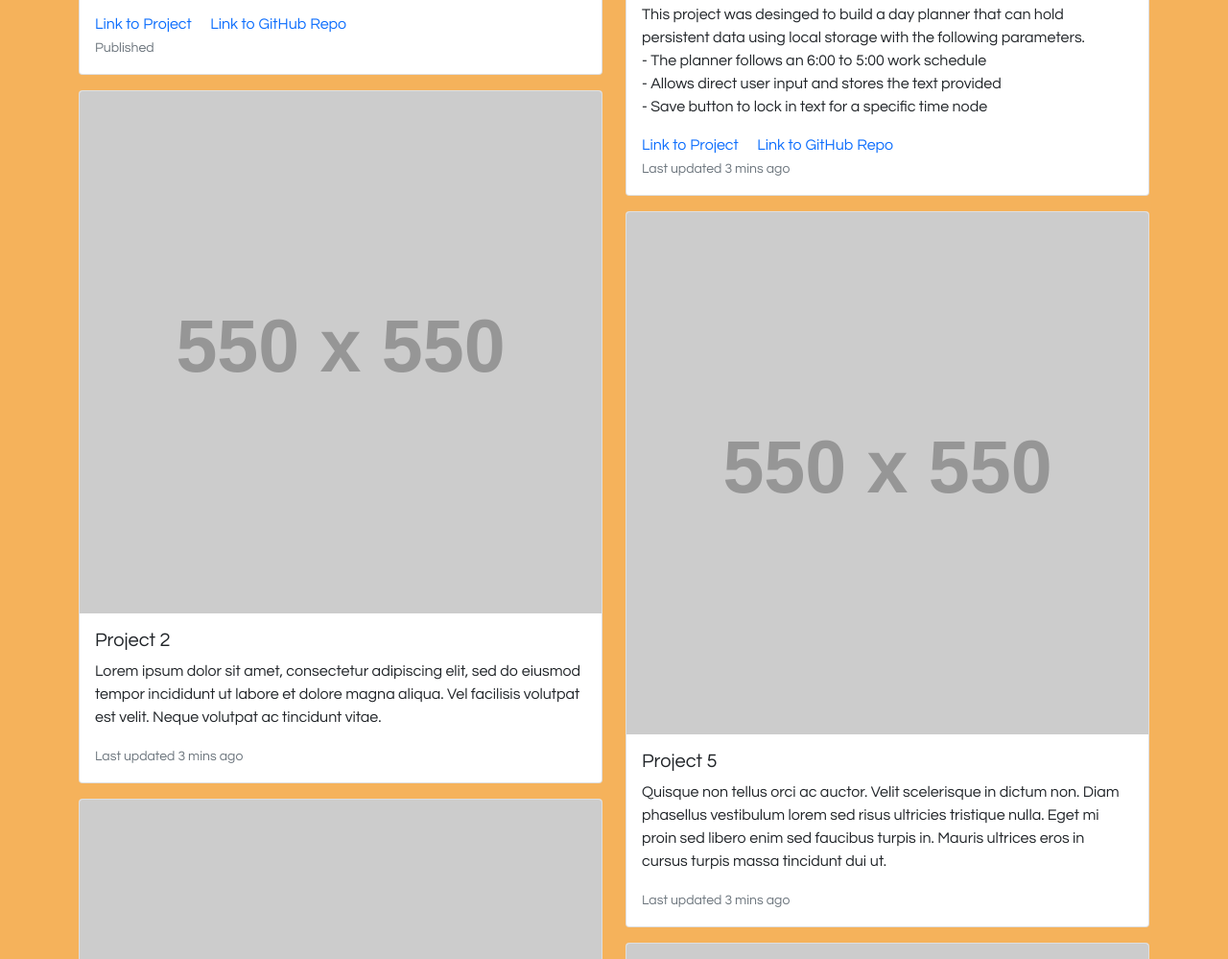
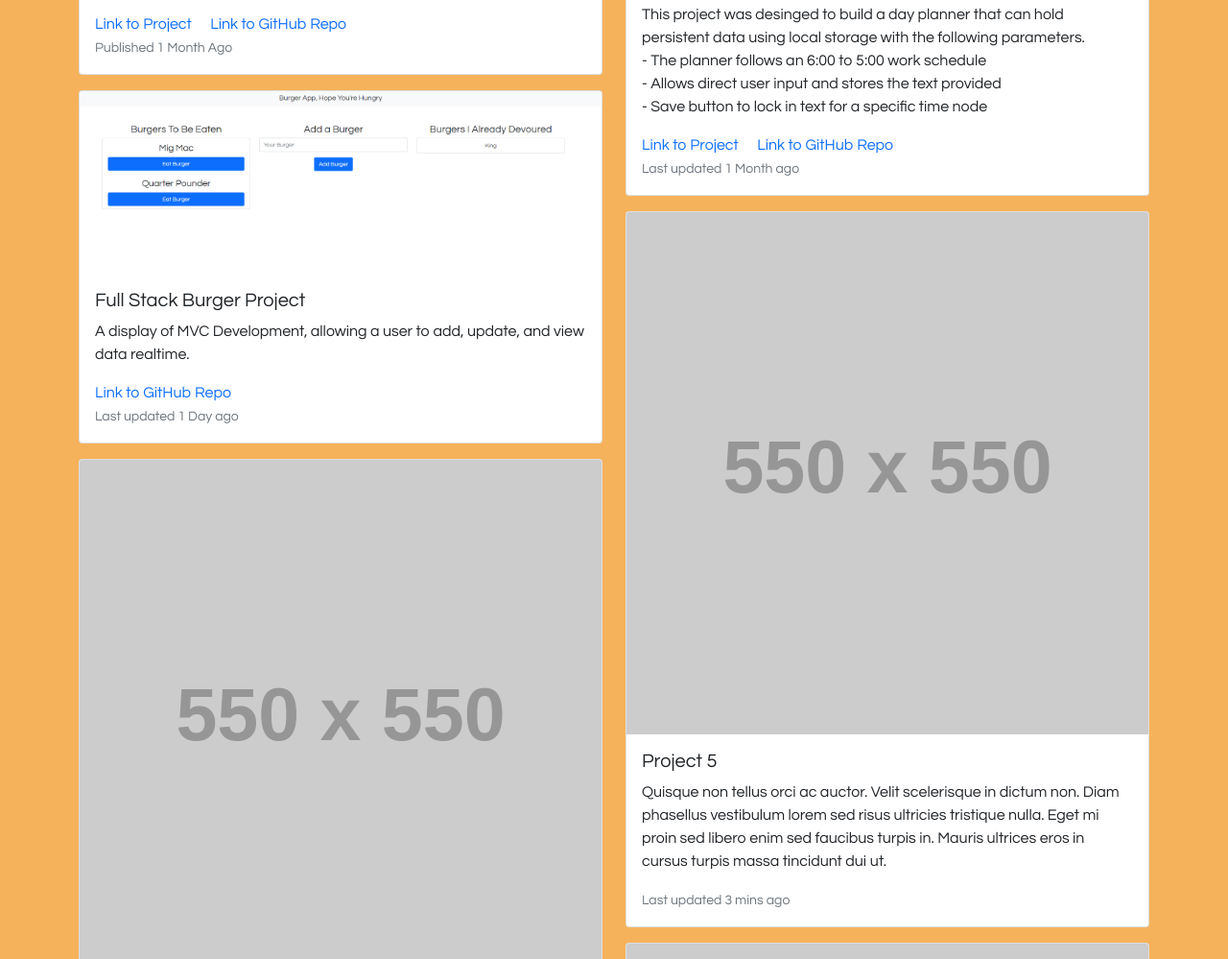
Before and after one commit to jacobhohing/Jakehohing.github.io, a plain HTML site: page portfolio.html in a window 1280 px wide. Shown: the part 543-1542 px from the top of the page at 96% size. Drawn offline with nearby package versions, Linux system fonts and the light colour scheme; placeholder pictures from the web are drawn by us.

Commit message:
Added new portfolio data

```diff
--- a/portfolio.html
+++ b/portfolio.html
@@ -121,19 +121,22 @@
 										<p class="card-text">An Artist search application that displays a list of the searched Artist’s albums, and all of
 											The song tracks associated with it. When clicking a song title, a modal will display the lyrics
 											For that song. </p>
-										<a href="https://jacobhohing.github.io/Day-Planner/Assets/index.html"  target="_blank"  class="card-link">Link to Project</a>
-										<a href="https://github.com/jacobhohing/Day-Planner" target="_blank" class="card-link">Link to GitHub Repo</a>
-										<p class="card-text"><small class="text-muted">Published </small></p>
+										<a href="https://jkelly101.github.io/tune-up-music-project/index.html"  target="_blank"  class="card-link">Link to Project</a>
+										<a href="https://github.com/jkelly101/tune-up-music-project" target="_blank" class="card-link">Link to GitHub Repo</a>
+
+
+										<p class="card-text"><small class="text-muted">Published 1 Month Ago</small></p>
 									</div>
 								</div>
 							</article>
 							<article class="col-12 mt-3">
 								<div class="card ">
-									<img src="https://via.placeholder.com/550" class="card-img-top " alt="...">
+									<img src="assets/images/burgerImg.PNG" class="card-img-top " alt="...">
 									<div class="card-body">
-										<h5 class="card-title">Project 2</h5>
-										<p class="card-text">Lorem ipsum dolor sit amet, consectetur adipiscing elit, sed do eiusmod tempor incididunt ut labore et dolore magna aliqua. Vel facilisis volutpat est velit. Neque volutpat ac tincidunt vitae.</p>
-										<p class="card-text"><small class="text-muted">Last updated 3 mins ago</small></p>
+										<h5 class="card-title">Full Stack Burger Project</h5>
+										<p class="card-text">A display of MVC Development, allowing a user to add, update, and view data realtime.</p>
+										<a href="https://github.com/jacobhohing/Burger-App" target="_blank" class="card-link">Link to GitHub Repo</a>
+										<p class="card-text"><small class="text-muted">Last updated 1 Day ago</small></p>
 									</div>
 								</div>
 							</article>
@@ -161,9 +164,9 @@
 											- The planner follows an 6:00 to 5:00 work schedule<br>
 											- Allows direct user input and stores the text provided<br>
 											- Save button to lock in text for a specific time node</p>
-											<a href="https://jkelly101.github.io/tune-up-music-project/index.html"  target="_blank"  class="card-link">Link to Project</a>
-											<a href="https://github.com/jkelly101/tune-up-music-project" target="_blank" class="card-link">Link to GitHub Repo</a>
-										<p class="card-text"><small class="text-muted">Last updated 3 mins ago</small></p>
+										<a href="https://jacobhohing.github.io/Day-Planner/Assets/index.html"  target="_blank"  class="card-link">Link to Project</a>
+										<a href="https://github.com/jacobhohing/Day-Planner" target="_blank" class="card-link">Link to GitHub Repo</a>
+										<p class="card-text"><small class="text-muted">Last updated 1 Month ago</small></p>
 									</div>
 								</div>
 							</article>
```
Also changed, not shown: assets/images/burgerImg.PNG (added).
